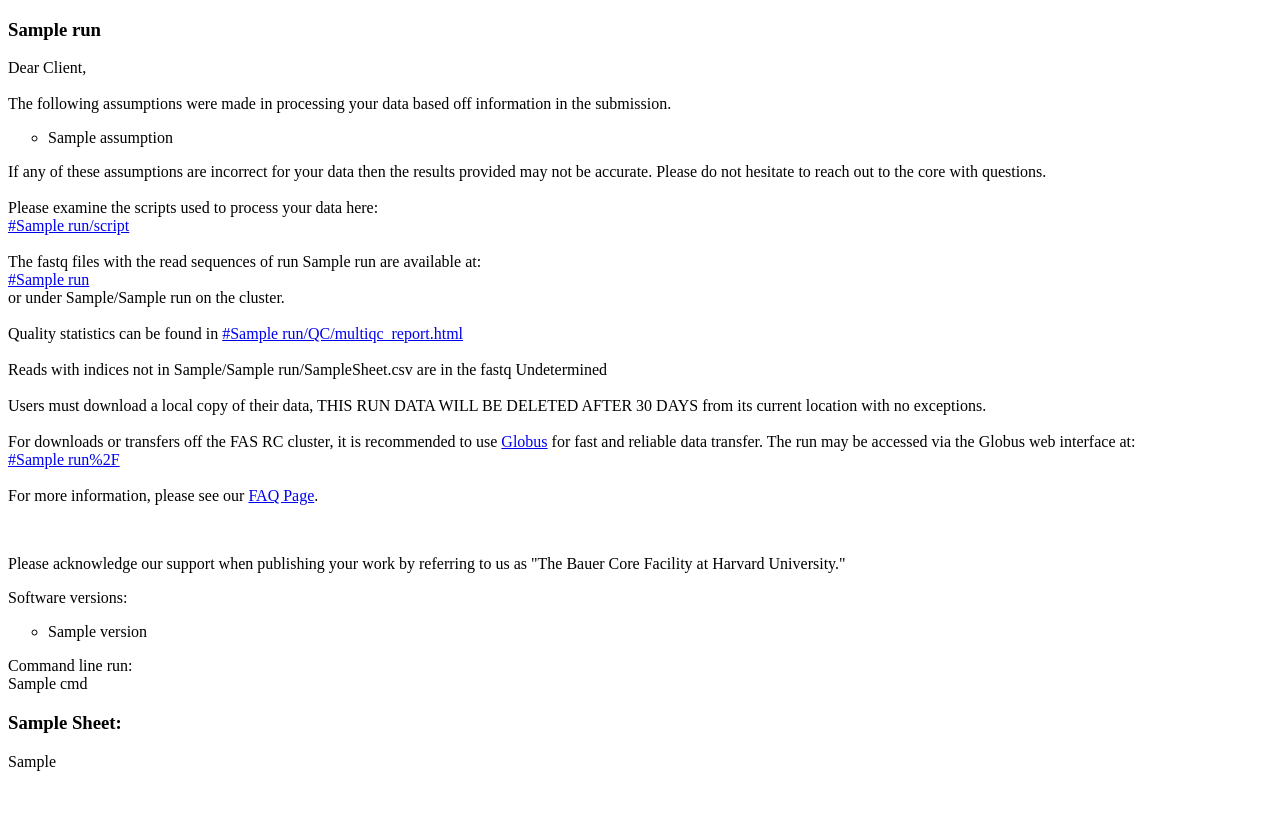
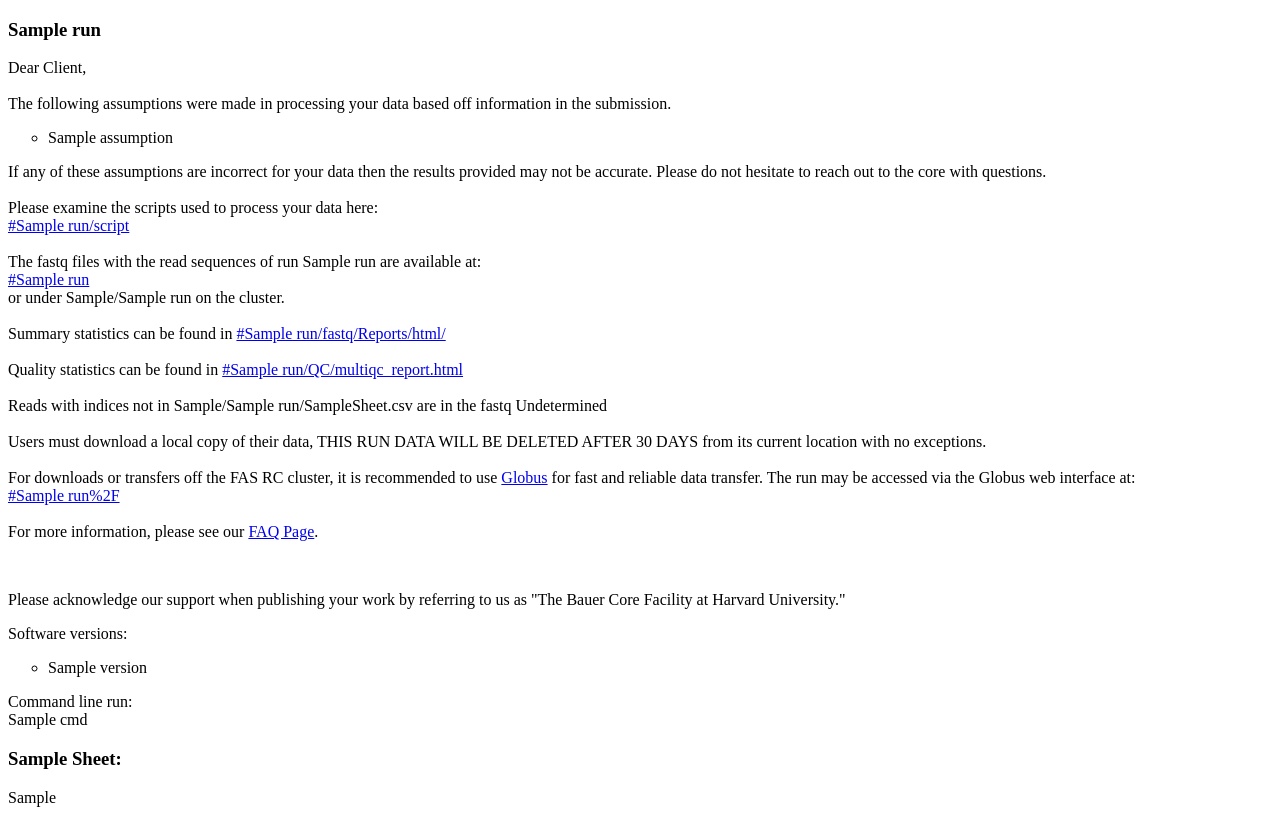
Before and after one commit to harvardinformatics/odybcl2fastq, a Python web app: template odybcl2fastq/templates/10x_summary.html in a window 1280 px wide. Before the commit the page ends 771 px from the top, so only its background shows below. Run offline with Jinja, Linux system fonts and the light colour scheme; the template is opened without the code that fills it: most values are stand-ins (such as "Sample title", 1, 10 or a date in 2020).

Commit message:
Link to fastq summary stats in 10x email
...for consistency w/ non-10x email (and because they might be useful)

```diff
--- a/odybcl2fastq/templates/10x_summary.html
+++ b/odybcl2fastq/templates/10x_summary.html
@@ -20,6 +20,8 @@
     The fastq files with the read sequences of run {{run}} are available at:<br>
     <a href="{{fastq_url}}{{run}}">{{fastq_url}}{{run}}</a><br>
     or under {{fastq_dir}}/{{run}} on the cluster.<br><br>
+    Summary statistics can be found in
+    <a href="{{fastq_url}}{{run}}/fastq/Reports/html/">{{fastq_url}}{{run}}/fastq/Reports/html/</a><br><br>
     Quality statistics can be found in
     <a href="{{fastq_url}}{{run}}/QC/multiqc_report.html">{{fastq_url}}{{run}}/QC/multiqc_report.html</a><br><br>
     Reads with indices not in {{fastq_dir}}/{{run}}/SampleSheet.csv are in the fastq
```
